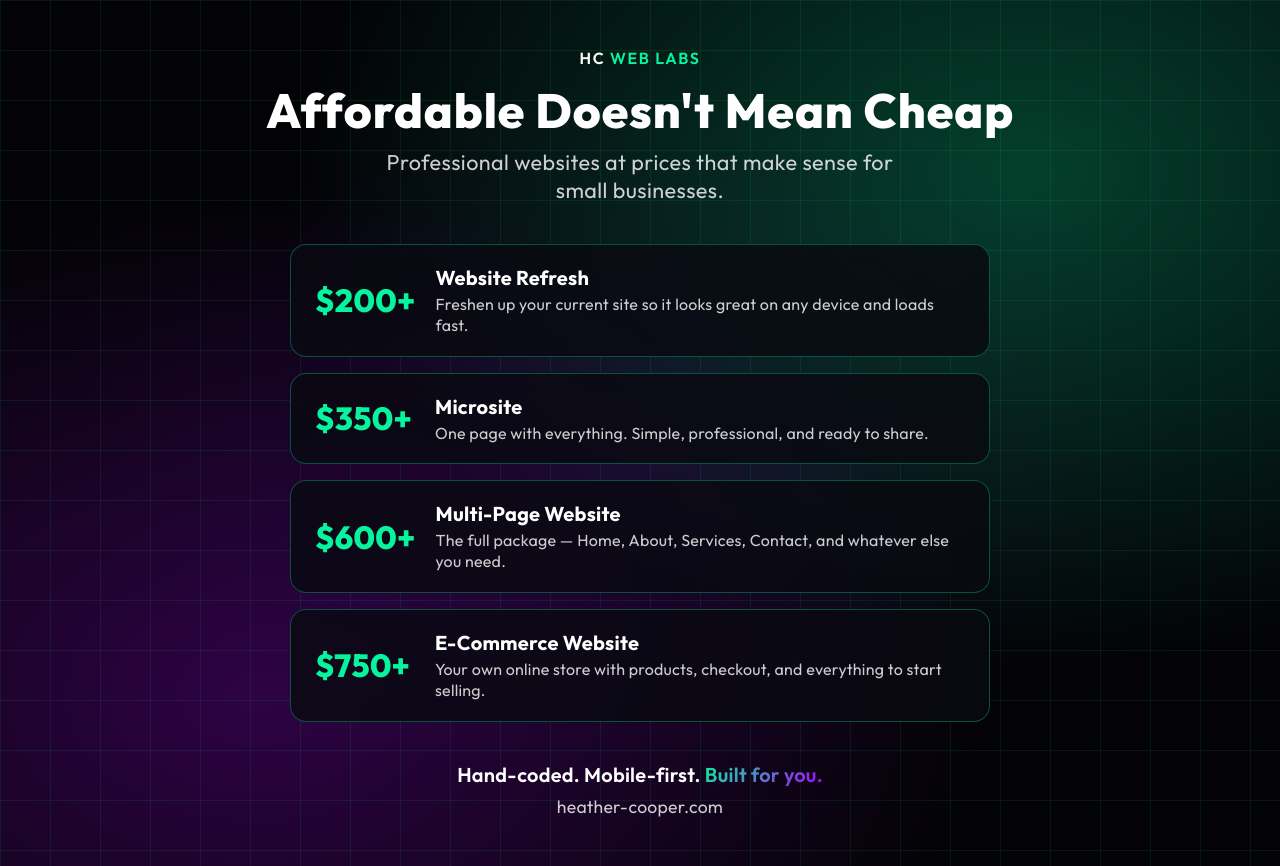
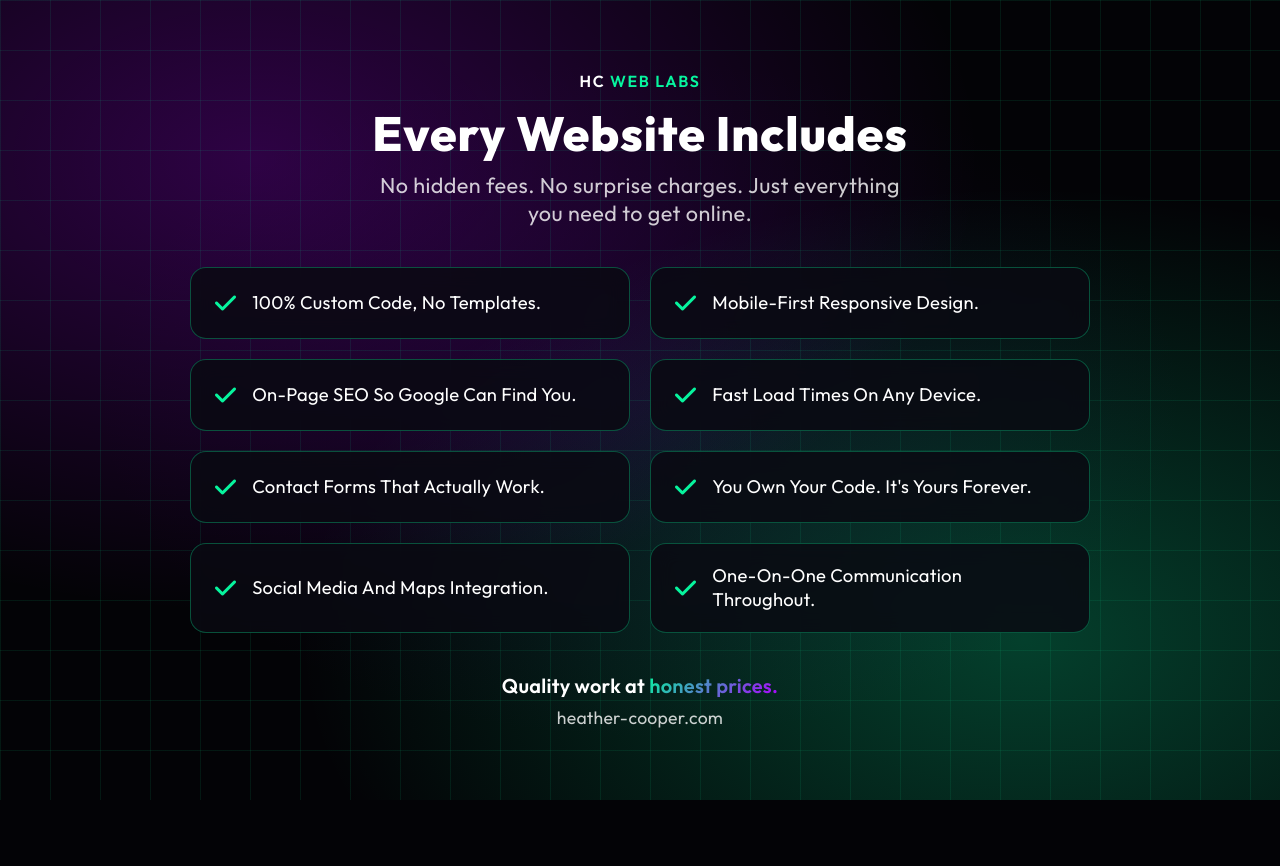
Before and after one commit to HCWebLabs/adverts, a plain HTML site: page index.html in a window 1280 px wide. After the commit the page ends 800 px from the top, so only its background shows below. Drawn offline with Linux system fonts and the light colour scheme.

Commit message:
Update index.html

```diff
--- a/index.html
+++ b/index.html
@@ -3,7 +3,7 @@
 <head>
     <meta charset="UTF-8">
     <meta name="viewport" content="width=device-width, initial-scale=1.0">
-    <title>HC Web Labs - What's Your Website Worth?</title>
+    <title>HC Web Labs - What You Get</title>
 
     <link rel="preconnect" href="https://fonts.googleapis.com">
     <link rel="preconnect" href="https://fonts.gstatic.com" crossorigin>
@@ -55,8 +55,8 @@
             position: absolute;
             inset: 0;
             background:
-                radial-gradient(ellipse at 20% 80%, rgba(174, 0, 255, 0.25) 0%, transparent 50%),
-                radial-gradient(ellipse at 80% 20%, rgba(7, 244, 158, 0.25) 0%, transparent 50%),
+                radial-gradient(ellipse at 20% 20%, rgba(174, 0, 255, 0.25) 0%, transparent 50%),
+                radial-gradient(ellipse at 80% 80%, rgba(7, 244, 158, 0.25) 0%, transparent 50%),
                 radial-gradient(ellipse at 50% 50%, rgba(66, 4, 126, 0.15) 0%, transparent 60%);
             z-index: 0;
         }
@@ -110,22 +110,22 @@
             max-width: 550px;
         }
 
-        /* Services List */
-        .services-list {
+        /* Features Grid */
+        .features-grid {
             position: relative;
             z-index: 1;
-            display: flex;
-            flex-direction: column;
-            gap: 1rem;
-            max-width: 700px;
+            display: grid;
+            grid-template-columns: repeat(2, 1fr);
+            gap: 1.25rem;
+            max-width: 900px;
             margin: 0 auto;
             width: 100%;
         }
 
-        .service-item {
+        .feature-item {
             display: flex;
             align-items: center;
-            gap: 1.25rem;
+            gap: 1rem;
             background: rgba(10, 10, 18, 0.85);
             backdrop-filter: blur(10px);
             -webkit-backdrop-filter: blur(10px);
@@ -134,28 +134,15 @@
             border: 1px solid var(--border-accent);
         }
 
-        .service-price {
-            font-size: 2rem;
-            font-weight: 800;
+        .feature-check {
+            font-size: 1.5rem;
             color: var(--accent);
             flex-shrink: 0;
-            min-width: 100px;
         }
 
-        .service-info {
-            flex: 1;
-        }
-
-        .service-name {
-            font-size: 1.25rem;
-            font-weight: 700;
+        .feature-text {
+            font-size: 1.15rem;
             color: var(--text-primary);
-            margin-bottom: 0.25rem;
-        }
-
-        .service-desc {
-            font-size: 1rem;
-            color: var(--text-secondary);
             line-height: 1.3;
         }
 
@@ -185,15 +172,9 @@
             color: var(--text-secondary);
         }
 
-        @media (max-width: 600px) {
-            .service-item {
-                flex-direction: column;
-                align-items: flex-start;
-                gap: 0.5rem;
-            }
-
-            .service-price {
-                min-width: auto;
+        @media (max-width: 700px) {
+            .features-grid {
+                grid-template-columns: 1fr;
             }
         }
     </style>
@@ -205,46 +186,54 @@
 
         <header class="header">
             <div class="logo">HC <span>Web Labs</span></div>
-            <h1 class="headline">Affordable Doesn't Mean Cheap</h1>
-            <p class="subline">Professional websites at prices that make sense for small businesses.</p>
+            <h1 class="headline">Every Website Includes</h1>
+            <p class="subline">No hidden fees. No surprise charges. Just everything you need to get online.</p>
         </header>
 
-        <div class="services-list">
-            <div class="service-item">
-                <div class="service-price">$200+</div>
-                <div class="service-info">
-                    <div class="service-name">Website Refresh</div>
-                    <div class="service-desc">Freshen up your current site so it looks great on any device and loads fast.</div>
-                </div>
+        <div class="features-grid">
+            <div class="feature-item">
+                <div class="feature-check"><i class="fa-solid fa-check"></i></div>
+                <div class="feature-text">100% Custom Code, No Templates.</div>
             </div>
 
-            <div class="service-item">
-                <div class="service-price">$350+</div>
-                <div class="service-info">
-                    <div class="service-name">Microsite</div>
-                    <div class="service-desc">One page with everything. Simple, professional, and ready to share.</div>
-                </div>
+            <div class="feature-item">
+                <div class="feature-check"><i class="fa-solid fa-check"></i></div>
+                <div class="feature-text">Mobile-First Responsive Design.</div>
             </div>
 
-            <div class="service-item">
-                <div class="service-price">$600+</div>
-                <div class="service-info">
-                    <div class="service-name">Multi-Page Website</div>
-                    <div class="service-desc">The full package — Home, About, Services, Contact, and whatever else you need.</div>
-                </div>
+            <div class="feature-item">
+                <div class="feature-check"><i class="fa-solid fa-check"></i></div>
+                <div class="feature-text">On-Page SEO So Google Can Find You.</div>
             </div>
 
-            <div class="service-item">
-                <div class="service-price">$750+</div>
-                <div class="service-info">
-                    <div class="service-name">E-Commerce Website</div>
-                    <div class="service-desc">Your own online store with products, checkout, and everything to start selling.</div>
-                </div>
+            <div class="feature-item">
+                <div class="feature-check"><i class="fa-solid fa-check"></i></div>
+                <div class="feature-text">Fast Load Times On Any Device.</div>
+            </div>
+
+            <div class="feature-item">
+                <div class="feature-check"><i class="fa-solid fa-check"></i></div>
+                <div class="feature-text">Contact Forms That Actually Work.</div>
+            </div>
+
+            <div class="feature-item">
+                <div class="feature-check"><i class="fa-solid fa-check"></i></div>
+                <div class="feature-text">You Own Your Code. It's Yours Forever.</div>
+            </div>
+
+            <div class="feature-item">
+                <div class="feature-check"><i class="fa-solid fa-check"></i></div>
+                <div class="feature-text">Social Media And Maps Integration.</div>
+            </div>
+
+            <div class="feature-item">
+                <div class="feature-check"><i class="fa-solid fa-check"></i></div>
+                <div class="feature-text">One-On-One Communication Throughout.</div>
             </div>
         </div>
 
         <footer class="footer">
-            <p class="cta-text">Hand-coded. Mobile-first. <span class="gradient-text">Built for you.</span></p>
+            <p class="cta-text">Quality work at <span class="gradient-text">honest prices.</span></p>
             <p class="contact-info">heather-cooper.com</p>
         </footer>
     </div>
```
